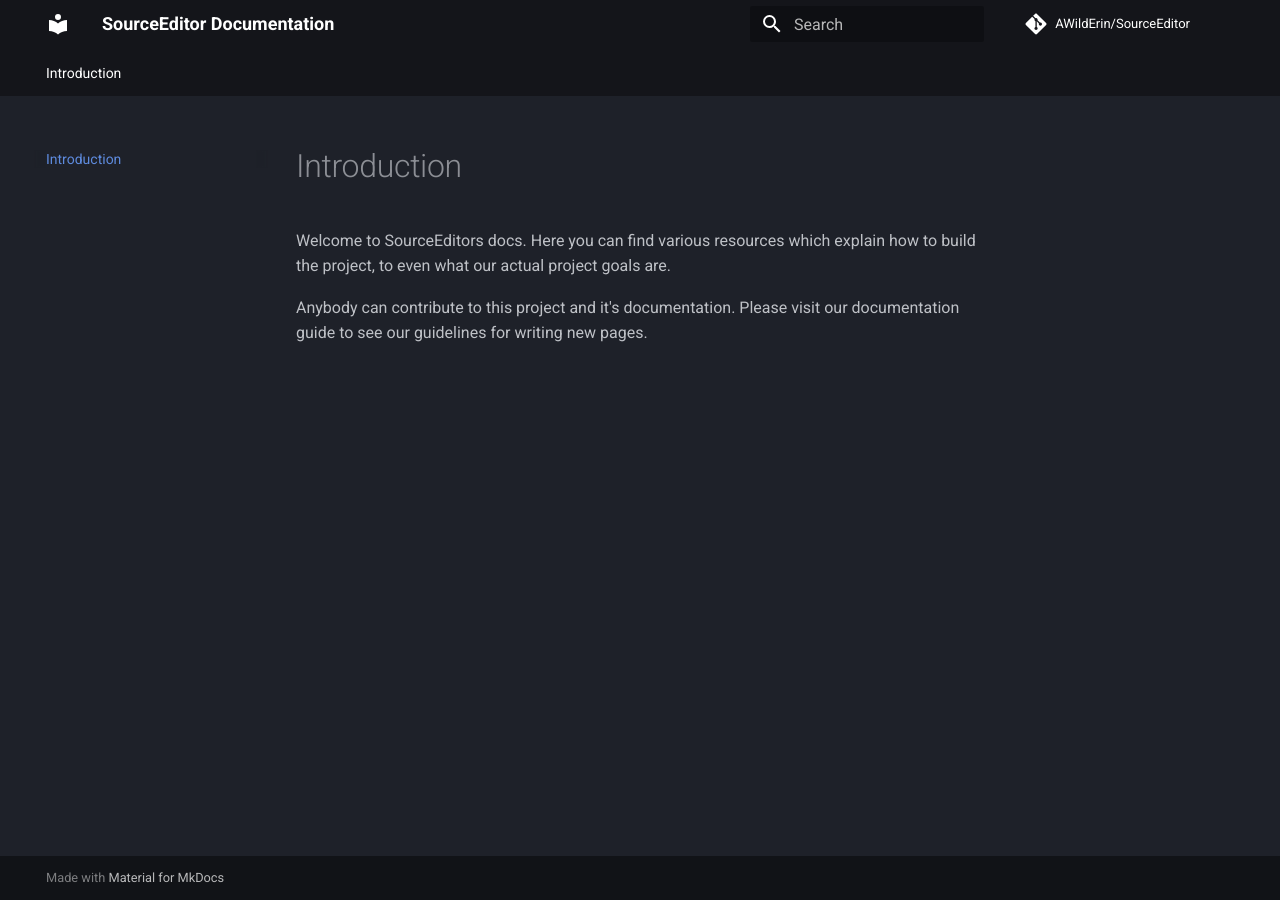
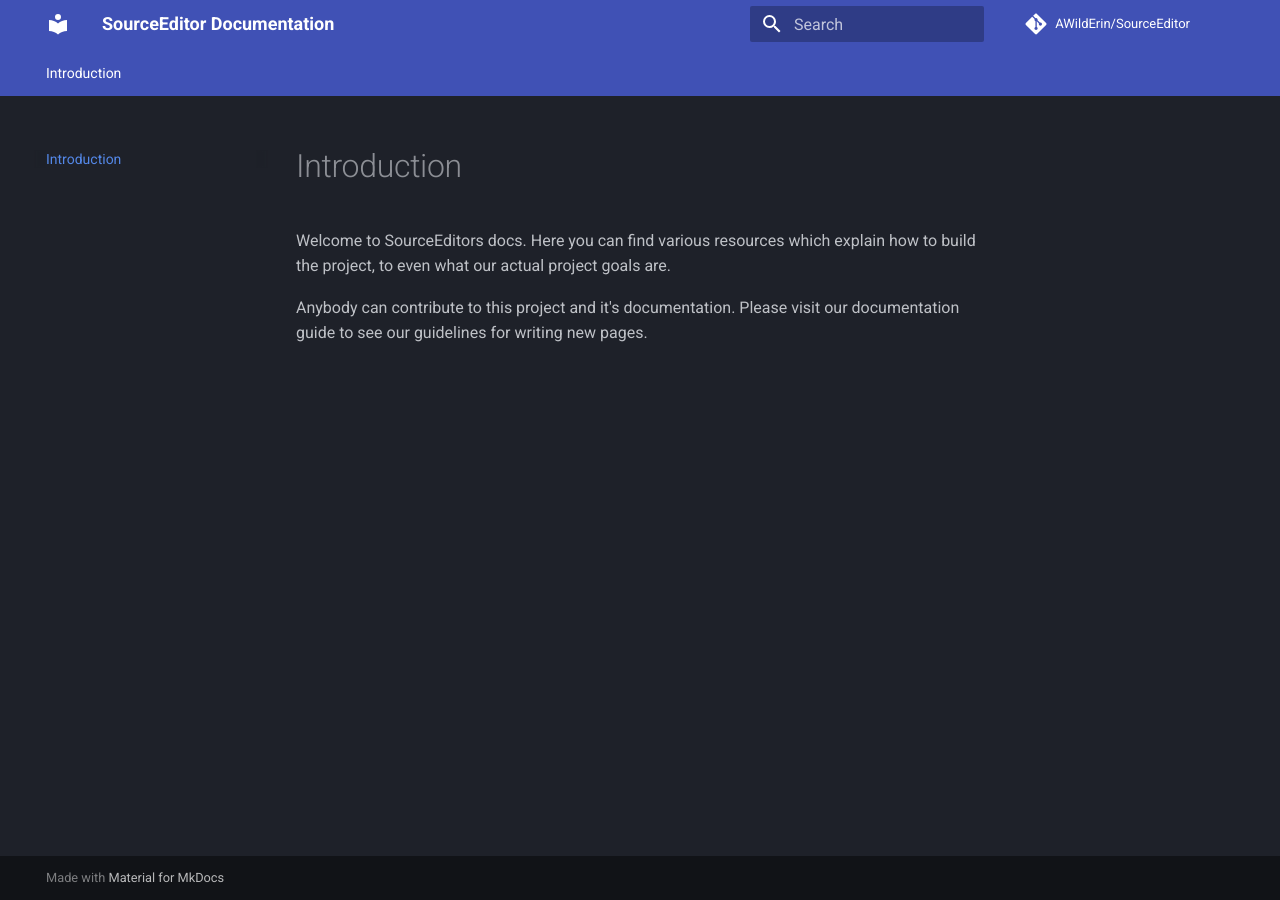
Before and after one commit to AWildErin/SourceEditor-sdk, an MkDocs documentation site: the page built from docs/index.md, in a window 1280 px wide. Built offline with MkDocs 1.6.1 and Material for MkDocs 9.7.7, drawn with Linux system fonts in a browser that asks for light colours; comment, search, counter and statistics services are not loaded.

Commit message:
Remove primary colour from docs

```diff
--- a/mkdocs.yml
+++ b/mkdocs.yml
@@ -13,7 +13,6 @@ theme:
   language: en
   palette:
     scheme: slate
-    primary: black
   font:
     text: Roboto
     code: Roboto Mono
```
